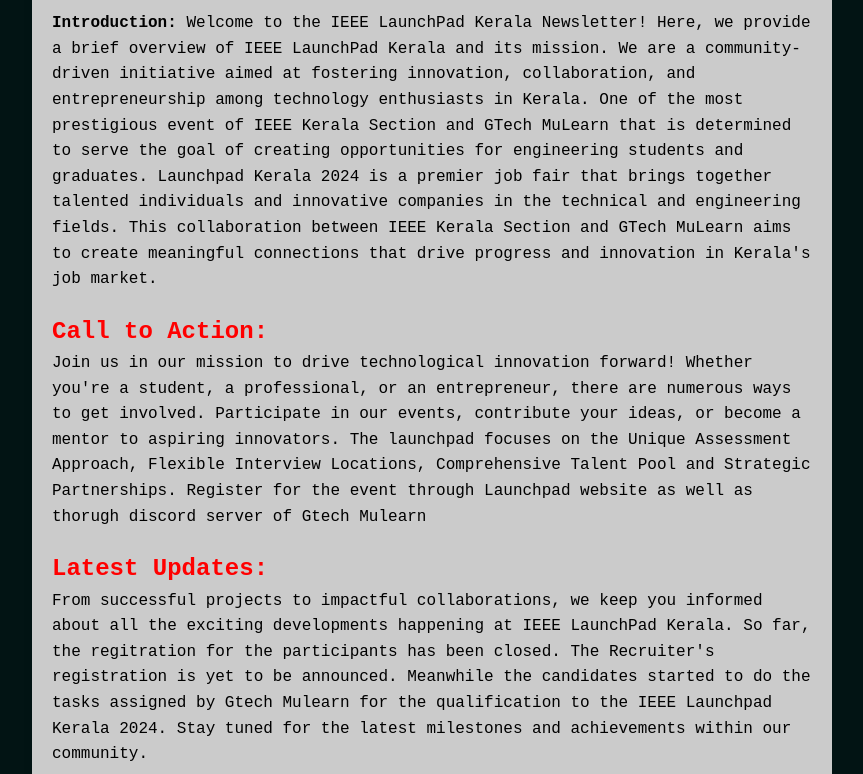
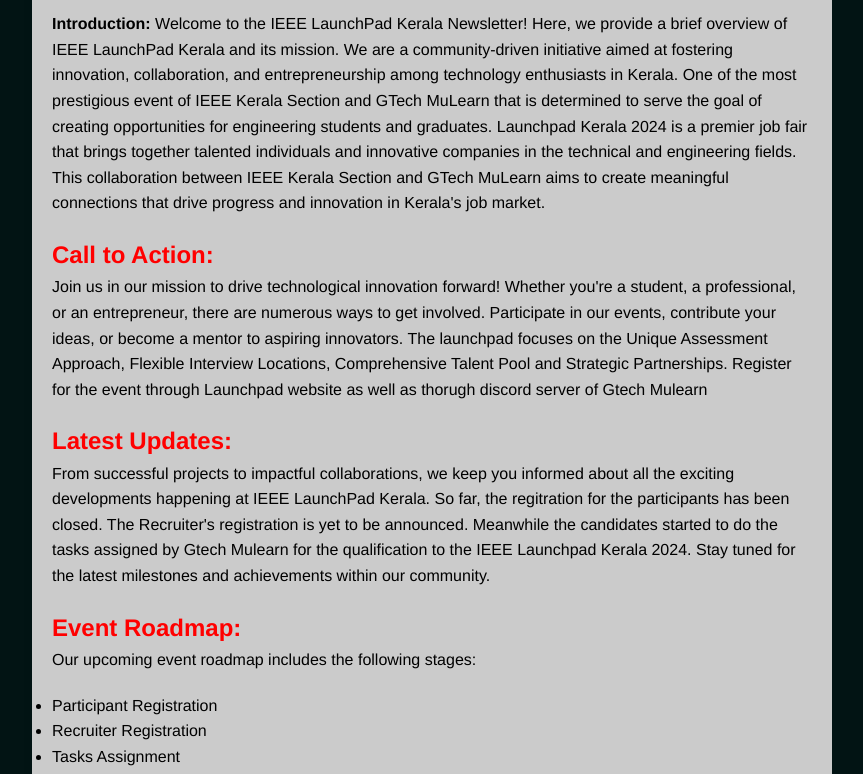
Before and after one commit to BinushaKBijukumar/Launchpad-Newsletter, a plain HTML site: page index.html in a window 1280 px wide. Shown: the part 80-854 px from the top of the page, without its empty margins (208-1071 px from the left). Drawn offline with Linux system fonts and the light colour scheme.

Commit message:
Update index.html

```diff
--- a/index.html
+++ b/index.html
@@ -12,7 +12,7 @@
             box-sizing: border-box;
         }
         body {
-            font-family: Inconsolata, monospace;
+            font-family: Helvetica;
             line-height: 1.6;
             background-color: #021414;
         }
```
